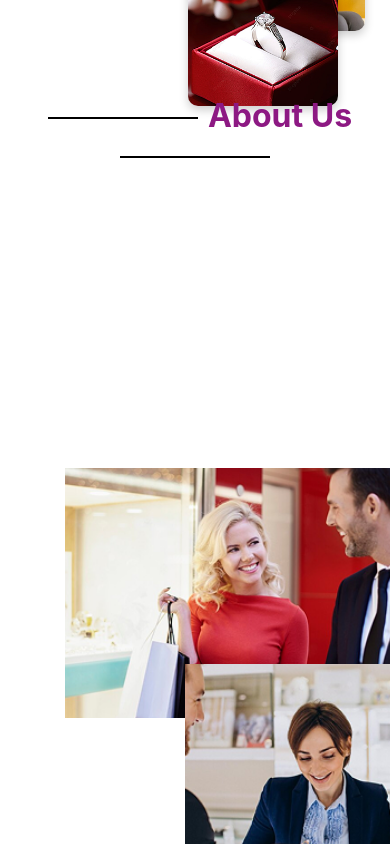
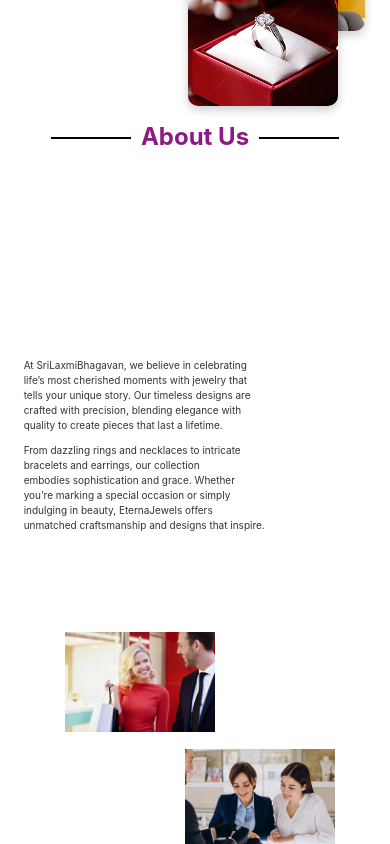
Before and after one commit to vishwasri-technologies/jewellery-web-app-frontend, a React (Create React App) app: page / in a window 390 px wide. Shown: the part 3000-3844 px from the top of the page. Built offline with nearby package versions, Linux system fonts and the light colour scheme.

Commit message:
resolved

```diff
--- a/src/Components/Home.css
+++ b/src/Components/Home.css
@@ -696,6 +696,96 @@ body, html {
 
 
 
+
+
+
+
+
+
+
+
+  @media screen and  (max-width:476px) {
+    /* About Us Section */
+.about-us-section {
+    margin-top: 3rem;
+    text-align: center;
+    /* padding: 3rem 2rem; */
+    /* background-color: #f9f9f9; */
+    border-radius: 8px;
+  }
+
+  .section-title1 {
+    font-size: 1.5rem;
+    color: #8d1983;
+    font-weight: bold;
+    /* margin-bottom: 2rem; */
+    position: relative;
+  }
+
+  .section-title1::before,
+  .section-title1::after {
+    content: "";
+    display: inline-block;
+    width: 80px;
+    height: 2px;
+    background-color: black;
+    margin: 0 10px;
+    vertical-align: middle;
+  }
+
+  .about-content1 {
+    display: flex;
+    align-items: center;
+    justify-content: space-between;
+    /* gap: 2rem; */
+    margin-top: -40%;
+  }
+
+  .about-images {
+    display: flex;
+    flex-direction: column;
+    /* gap: 1rem; */
+  }
+
+  .about-image {
+    width: 150px;
+    height: 100px;
+    object-fit: cover;
+
+  }
+  .about-images {
+    display: flex;
+
+    /* margin-left:10%; */
+  }
+
+  .about-images img:nth-child(1) {
+    /* margin-right: -10px; */
+    margin-top: 580px;
+  }
+
+  .about-images img:nth-child(2) {
+    margin-left: 120px;
+  margin-top:1px;
+  }
+
+
+  .about-text {
+    /* max-width: 70%; */
+    text-align: left;
+    color:black;
+
+  }
+  .about-text p {
+    font-size: 10px;
+    line-height: 1.5;
+    /* margin-bottom: 1.5rem;*/
+    margin-left:-380%;
+  }
+
+
+
+
   /* Happy Customers Section */
 .happy-customers-section2 {
     margin-top: 1rem;
@@ -754,6 +844,7 @@ body, html {
     z-index: 2;
   }
 
+
   /* Prevent horizontal overflow */
   body {
     overflow-x: hidden;
@@ -788,6 +879,9 @@ body, html {
       width: 15%; /* 90% of the container width on screens up to 1200px */
     }
   }
+
+
+
 
 
 
@@ -863,3 +957,4 @@ body, html {
 
     }
 }
+  }
```
